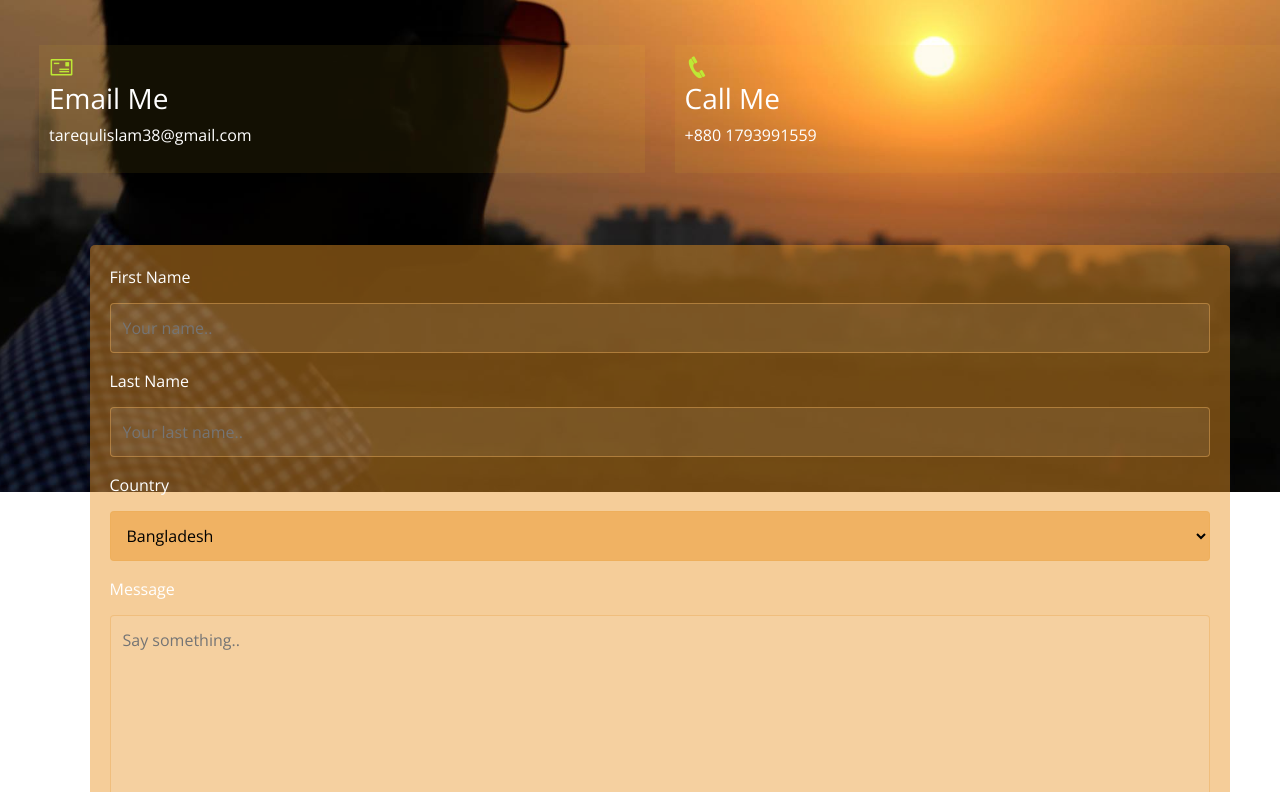
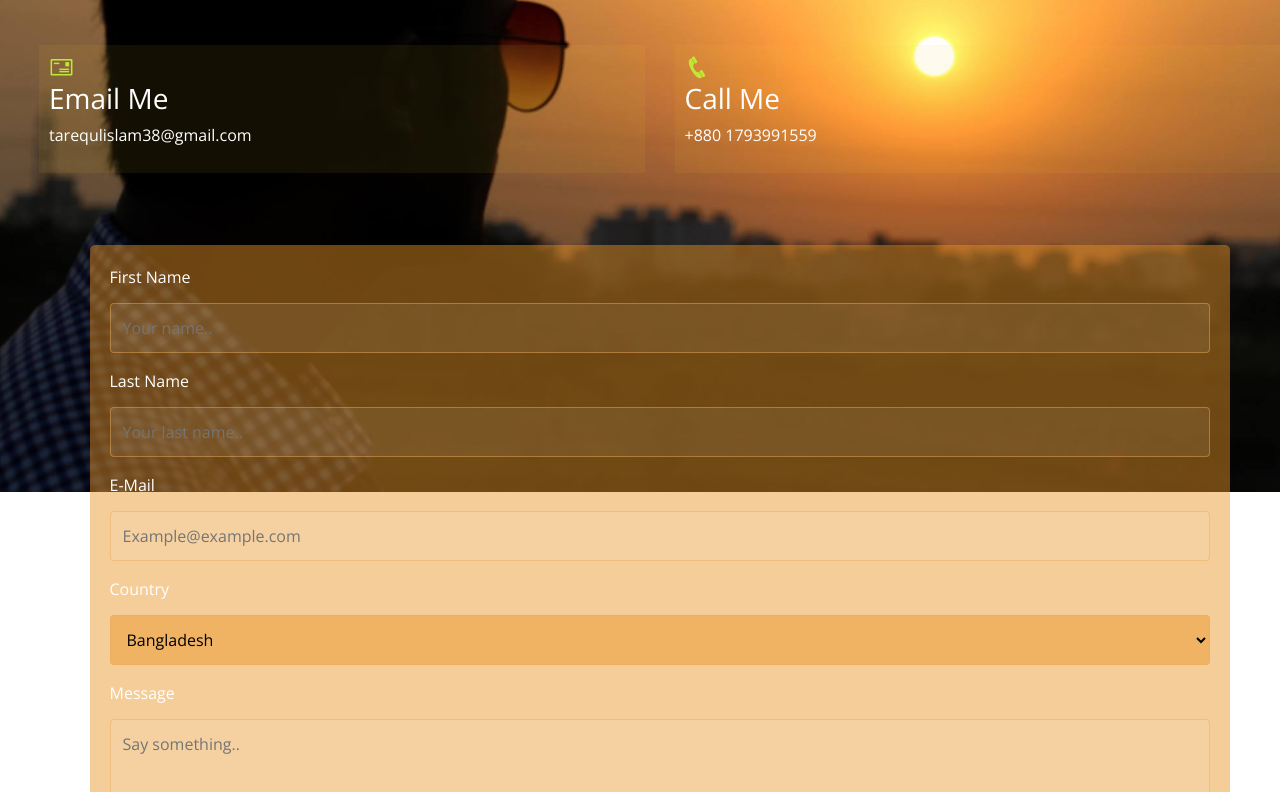
Before and after one commit to Tareq097/My-Portfolio, a plain HTML site: page contact me.html in a window 1280 px wide. Shown: the part 308-1100 px from the top of the page. Drawn offline with nearby package versions, Linux system fonts and the light colour scheme.

Commit message:
email update

```diff
--- a/contact me.html
+++ b/contact me.html
@@ -124,6 +124,9 @@
         <label for="lname">Last Name</label>
         <input type="text" id="lname" name="lastname" placeholder="Your last name..">
 
+        <label for="email">E-Mail</label>
+        <input type="email" id="email" name="email" placeholder="Example@example.com">
+
         <label for="country">Country</label>
         <select id="country" name="country">
             <option value="Bangladesh">Bangladesh</option>
--- a/css/style.css
+++ b/css/style.css
@@ -149,6 +149,18 @@ input[type=text], select, textarea {
 }
 
 
+input[type=email], select, textarea {
+  width: 100%;
+  padding: 12px;
+  border: 1px solid #ecab5677;
+  border-radius: 4px;
+  box-sizing: border-box;
+  margin-top: 6px;
+  margin-bottom: 16px;
+  resize: vertical;
+  background: rgba(243, 243, 242, 0.08);
+}
+
 /* Add a background color and some padding around the form */
 #form {
   border-radius: 5px;
@@ -162,3 +174,7 @@ input[type=text], select, textarea {
 #country{
   background-color: #e9942677;
 }
+.counter-box i{
+  font-size: 40px;
+  color: cyan;
+}
```
